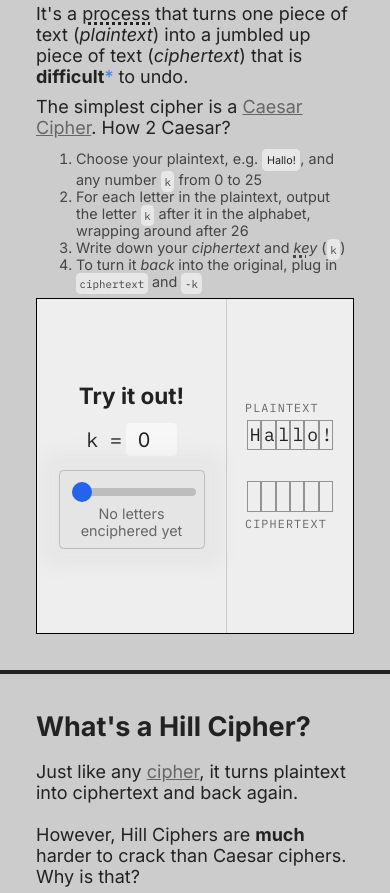
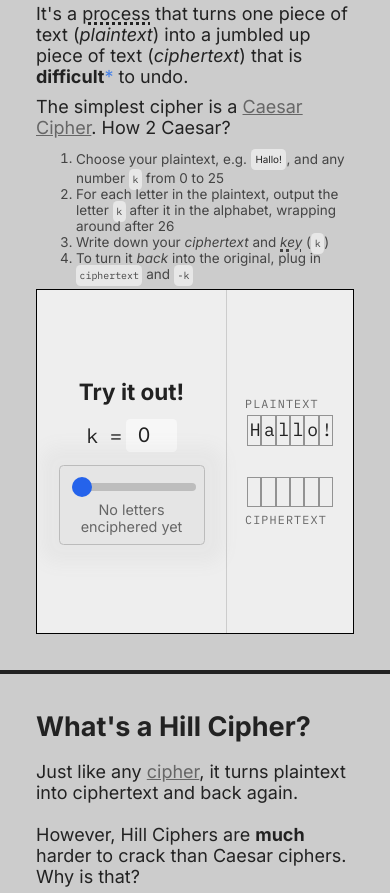
Before and after one commit to ommehta16/how2hill, a website built with Vite: page index.html in a window 390 px wide. Shown: the part 1858-2751 px from the top of the page. Built offline with nearby package versions, Linux system fonts and the light colour scheme.

Commit message:
Maybe fix mobile

```diff
--- a/src/style.css
+++ b/src/style.css
@@ -486,8 +486,13 @@ input.caesar-demo-text {
   field-sizing: content;
 }
 
-section.what ol, section#step-1 ul {
+section#step-1 ul {
   font-size: 0.8rem;
+  color:var(--text-med);
+}
+
+section.what ol, section.what ul {
+  font-size:0.75rem;
   color:var(--text-med);
 }
 
```
